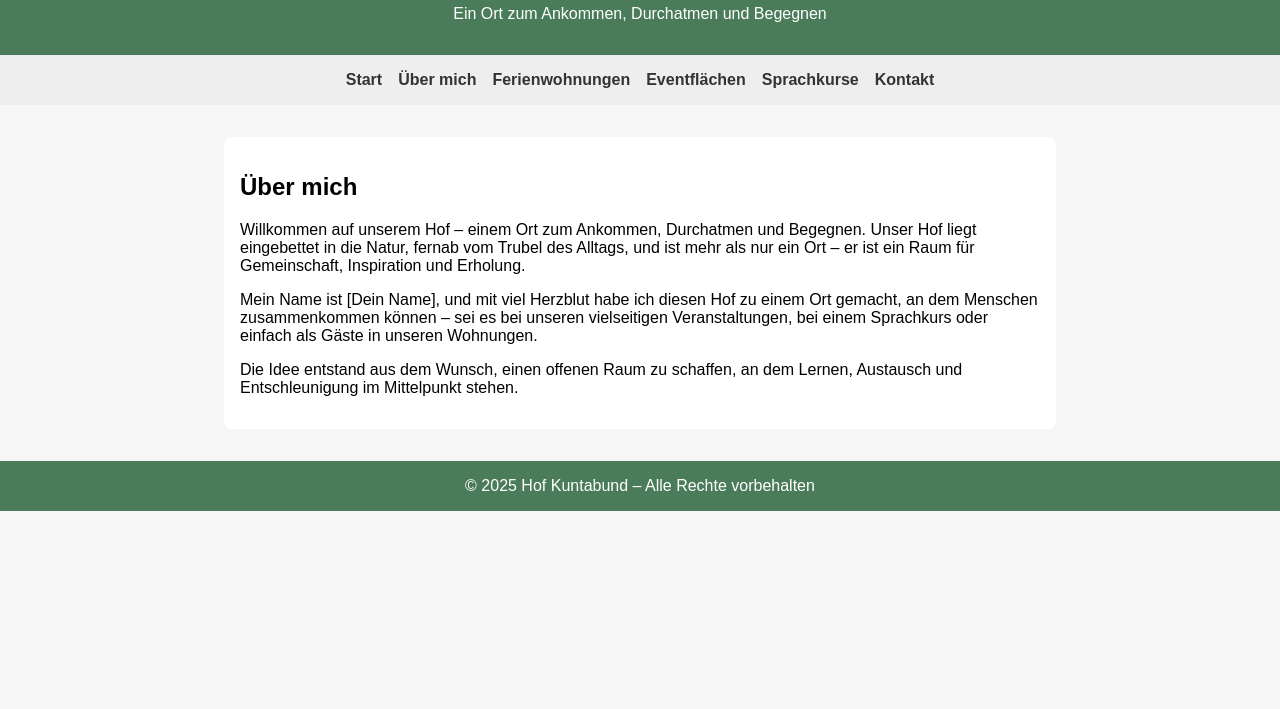
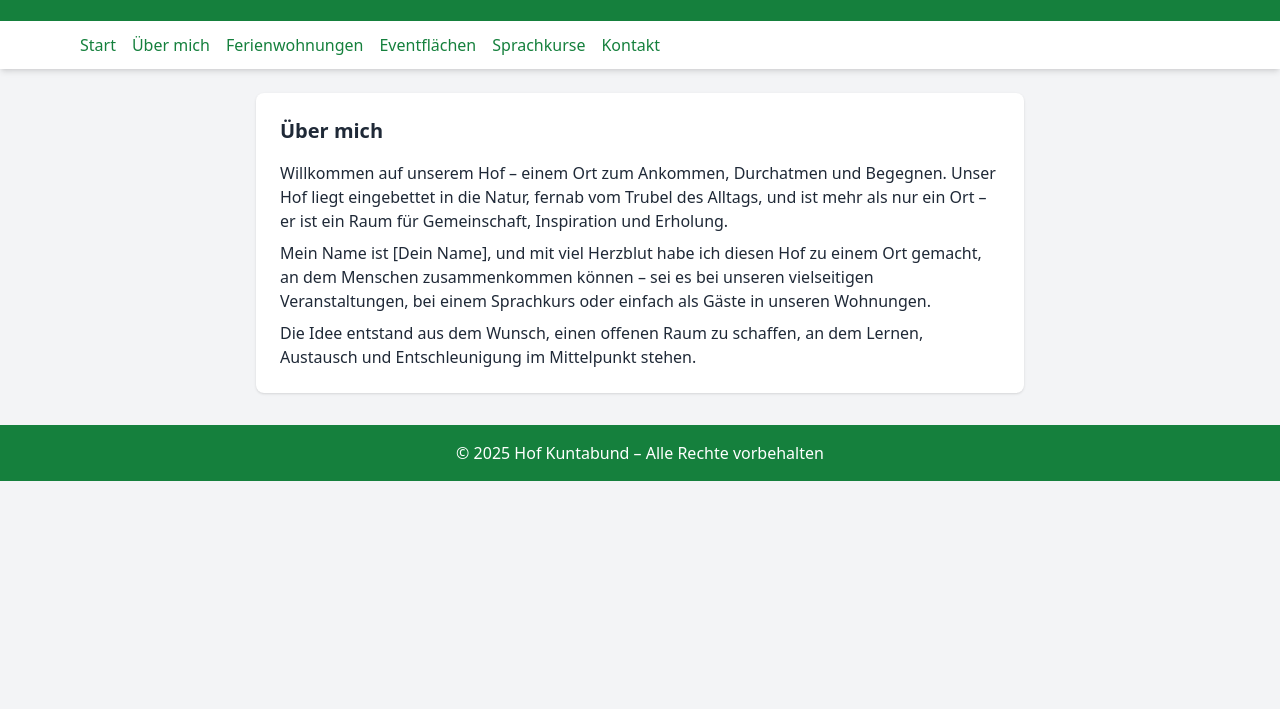
Before and after one commit to Deima22/Hof-Kunterbunt, a plain HTML site: page ueber-mich.html in a window 1280 px wide. Shown: the part 91-800 px from the top of the page. Drawn offline with nearby package versions, Linux system fonts and the light colour scheme.

Commit message:
Add files via upload

```diff
--- a/ueber-mich.html
+++ b/ueber-mich.html
@@ -4,30 +4,35 @@
   <meta charset="UTF-8" />
   <meta name="viewport" content="width=device-width, initial-scale=1.0" />
   <title>Hof Kuntabund – Ueber-mich</title>
-  <link rel="stylesheet" href="css/style.css" />
+  <script src="https://cdn.tailwindcss.com"></script>
 </head>
-<body>
-  <header>
-    <h1>Hof Kuntabund</h1>
-    <p>Ein Ort zum Ankommen, Durchatmen und Begegnen</p>
+<body class="bg-gray-100 text-gray-800">
+  <header class="bg-green-700 text-white p-6 text-center">
+    <h1 class="text-3xl font-bold">Hof Kuntabund</h1>
+    <p class="text-sm mt-2">Ein Ort zum Ankommen, Durchatmen und Begegnen</p>
   </header>
 
-<nav>
-  <a href="index.html">Start</a>
-  <a href="ueber-mich.html">Über mich</a>
-  <a href="ferienwohnungen.html">Ferienwohnungen</a>
-  <a href="eventflaechen.html">Eventflächen</a>
-  <a href="sprachkurse.html">Sprachkurse</a>
-  <a href="kontakt.html">Kontakt</a>
-</nav>
+  <nav class="bg-white shadow-md">
+    <div class="max-w-6xl mx-auto px-4">
+      <div class="flex space-x-4 overflow-x-auto whitespace-nowrap py-3">
+        <a href="index.html" class="text-green-700 hover:underline">Start</a>
+        <a href="ueber-mich.html" class="text-green-700 hover:underline">Über mich</a>
+        <a href="ferienwohnungen.html" class="text-green-700 hover:underline">Ferienwohnungen</a>
+        <a href="eventflaechen.html" class="text-green-700 hover:underline">Eventflächen</a>
+        <a href="sprachkurse.html" class="text-green-700 hover:underline">Sprachkurse</a>
+        <a href="kontakt.html" class="text-green-700 hover:underline">Kontakt</a>
+      </div>
+    </div>
+  </nav>
 
-  <section>
-    <h2>Über mich</h2>
+  <main class="max-w-3xl mx-auto bg-white mt-6 p-6 rounded-lg shadow">
+    <h2 class='text-xl font-semibold mb-4'>Über mich</h2>
 <p>Willkommen auf unserem Hof – einem Ort zum Ankommen, Durchatmen und Begegnen. Unser Hof liegt eingebettet in die Natur, fernab vom Trubel des Alltags, und ist mehr als nur ein Ort – er ist ein Raum für Gemeinschaft, Inspiration und Erholung.</p>
-<p>Mein Name ist [Dein Name], und mit viel Herzblut habe ich diesen Hof zu einem Ort gemacht, an dem Menschen zusammenkommen können – sei es bei unseren vielseitigen Veranstaltungen, bei einem Sprachkurs oder einfach als Gäste in unseren Wohnungen.</p>
-<p>Die Idee entstand aus dem Wunsch, einen offenen Raum zu schaffen, an dem Lernen, Austausch und Entschleunigung im Mittelpunkt stehen.</p>
-  </section>
-  <footer>
+<p class='mt-2'>Mein Name ist [Dein Name], und mit viel Herzblut habe ich diesen Hof zu einem Ort gemacht, an dem Menschen zusammenkommen können – sei es bei unseren vielseitigen Veranstaltungen, bei einem Sprachkurs oder einfach als Gäste in unseren Wohnungen.</p>
+<p class='mt-2'>Die Idee entstand aus dem Wunsch, einen offenen Raum zu schaffen, an dem Lernen, Austausch und Entschleunigung im Mittelpunkt stehen.</p>
+  </main>
+
+  <footer class="text-center bg-green-700 text-white p-4 mt-8">
     &copy; 2025 Hof Kuntabund – Alle Rechte vorbehalten
   </footer>
 </body>
```
Also changed, not shown: eventflaechen.html (+22 -17 lines), ferienwohnungen.html (+23 -18 lines), index.html (+22 -17 lines), kontakt.html (+25 -20 lines), sprachkurse.html (+22 -17 lines).
